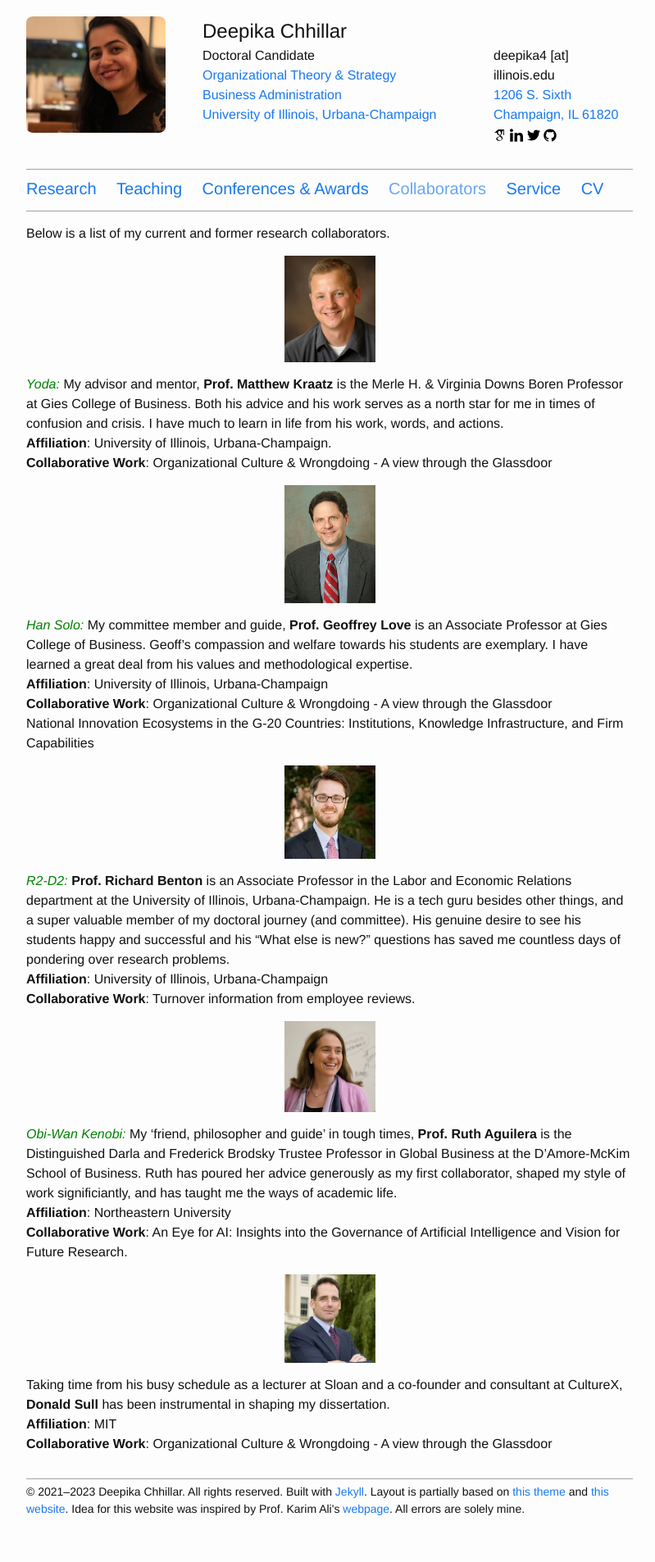
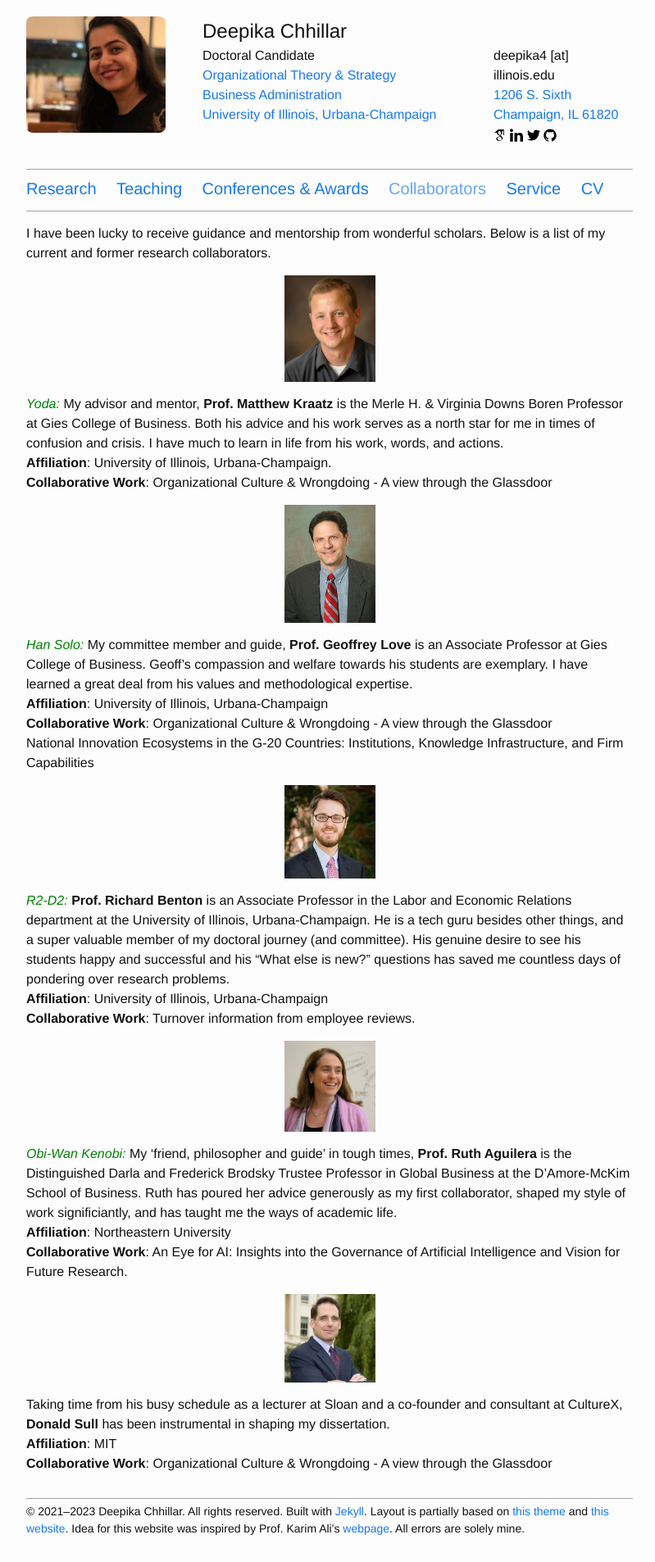
Before and after one commit to deepikachhillar/deepikachhillar.github.io, a Jekyll site: the page built from nav/collaborators.md, in a window 1280 px wide. Shown: the whole page at 82% size, without its empty margins (238-1037 px from the left). Built offline with Jekyll 4.4.1, drawn with Linux system fonts in a browser that asks for light colours; before the commit the page ends 1882 px from its top, so only the background shows below that.

Commit message:
Update collaborators.md

```diff
--- a/nav/collaborators.md
+++ b/nav/collaborators.md
@@ -16,7 +16,7 @@ group: students
 #- Any relevant background that you have and may be useful for you to pursue your future research directions.
 #- The phrase "Messi is the GOAT". This will just show that you are serious enough about joining Maple to read all the way till the end of the list of instructions.
  -->
-Below is a list of my current and former research collaborators.
+I have been lucky to receive guidance and mentorship from wonderful scholars. Below is a list of my current and former research collaborators.
 
 <!-- ### Current Collaborators -->
 <figure>
```
